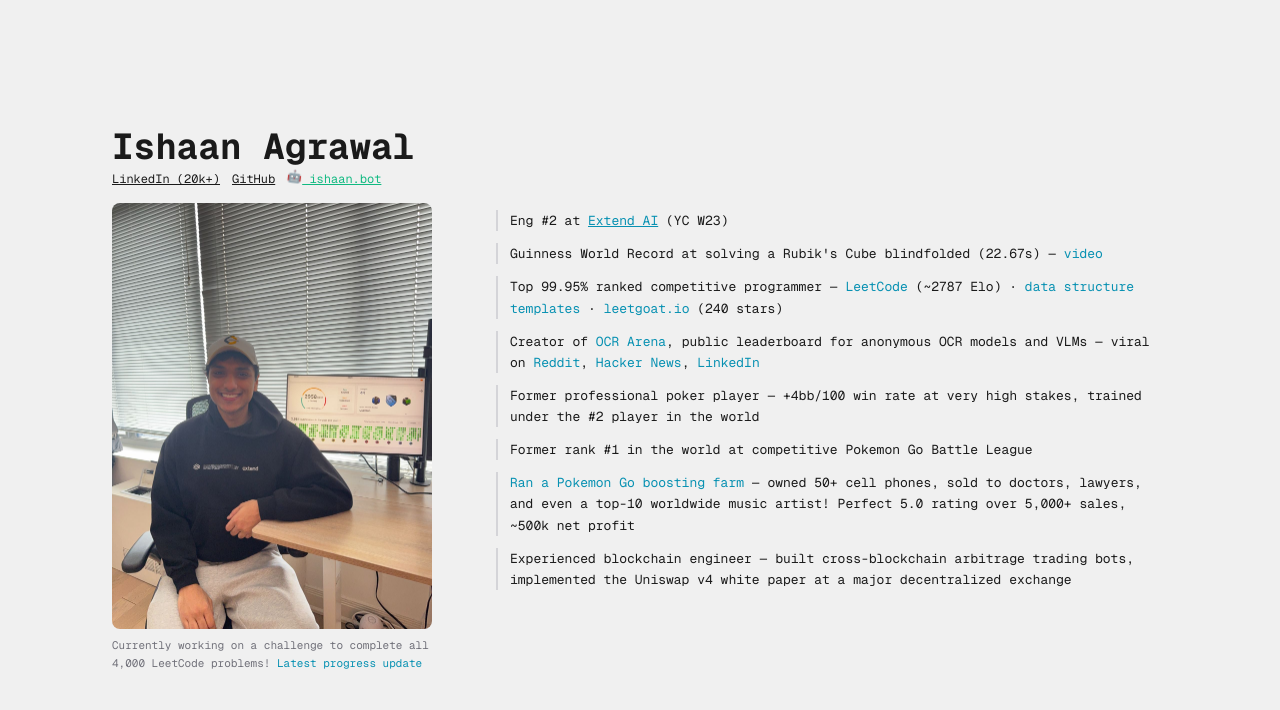
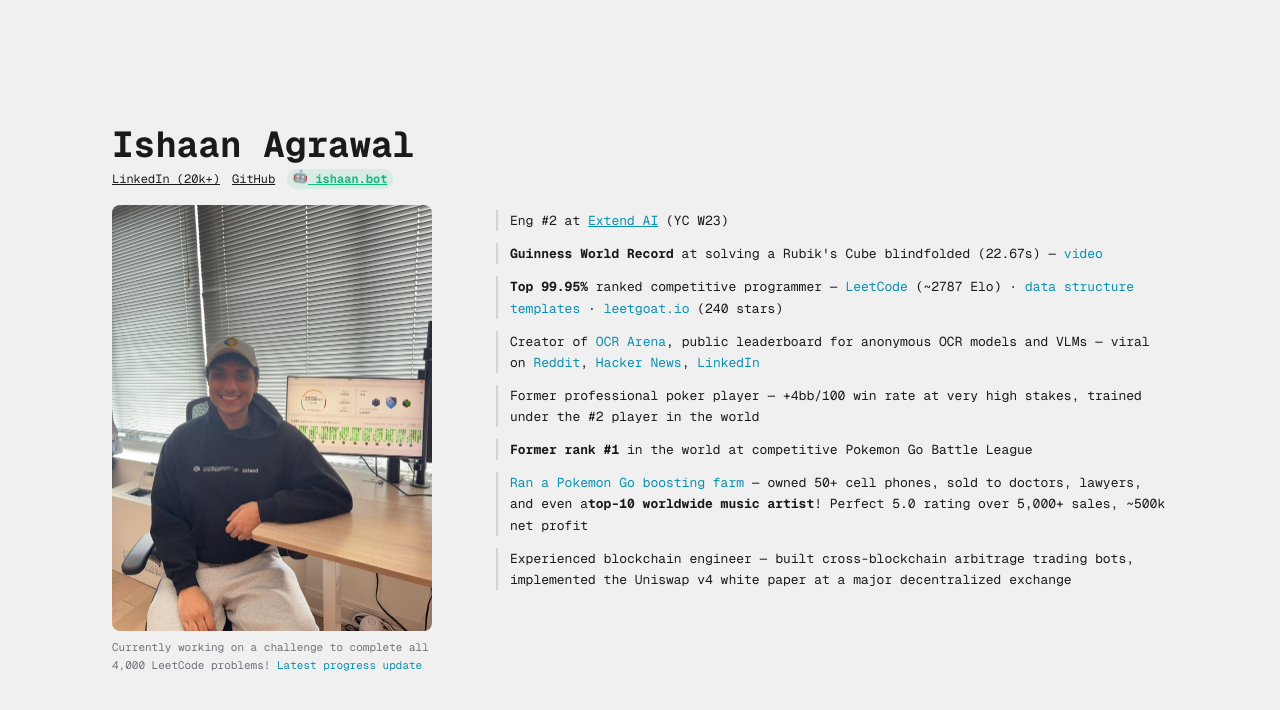
Before and after one commit to ishaanbuildsthings/ishaan.md, a Next.js app in the folder personal/: page / in a window 1280 px wide. Shown: the top 710 px of the page. Built offline with nearby package versions, Linux system fonts and the light colour scheme.

Commit message:
Bold key phrases, make ishaan.bot more prominent with pill style
Co-Authored-By: Claude Opus 4.6 <noreply@anthropic.com>

```diff
--- a/personal/src/components/Hero.tsx
+++ b/personal/src/components/Hero.tsx
@@ -27,9 +27,9 @@ export default function Hero() {
           href="https://ishaan.bot"
           target="_blank"
           rel="noopener noreferrer"
-          className="text-xs text-green underline hover:text-green-dim"
+          className="text-xs text-green font-medium underline hover:text-green-dim bg-green/10 px-1.5 py-0.5 rounded-full"
         >
-          <span className="dancing-robot">🤖</span> ishaan.bot
+          <span className="dancing-robot">🤖</span> <strong>ishaan.bot</strong>
         </a>
       </div>
 
--- a/personal/src/components/Sidebar.tsx
+++ b/personal/src/components/Sidebar.tsx
@@ -18,7 +18,7 @@ export default function Sidebar() {
 
       <div className="border-l-2 border-border pl-3">
         <p className="text-[13px] text-foreground leading-relaxed">
-          Guinness World Record at solving a Rubik&apos;s Cube blindfolded
+          <strong>Guinness World Record</strong> at solving a Rubik&apos;s Cube blindfolded
           (22.67s) —{" "}
           <a
             href="https://www.youtube.com/watch?v=N8MNEngonTs"
@@ -33,7 +33,7 @@ export default function Sidebar() {
 
       <div className="border-l-2 border-border pl-3">
         <p className="text-[13px] text-foreground leading-relaxed">
-          Top 99.95% ranked competitive programmer —{" "}
+          <strong>Top 99.95%</strong> ranked competitive programmer —{" "}
           <a
             href="https://leetcode.com/u/leetgoat_dot_io/"
             target="_blank"
@@ -114,7 +114,7 @@ export default function Sidebar() {
 
       <div className="border-l-2 border-border pl-3">
         <p className="text-[13px] text-foreground leading-relaxed">
-          Former rank #1 in the world at competitive Pokemon Go Battle League
+          <strong>Former rank #1</strong> in the world at competitive Pokemon Go Battle League
         </p>
       </div>
 
@@ -129,7 +129,7 @@ export default function Sidebar() {
             Ran a Pokemon Go boosting farm
           </a>{" "}
           — owned 50+ cell phones, sold to doctors, lawyers, and even a
-          top-10 worldwide music artist! Perfect 5.0 rating over 5,000+
+          <strong>top-10 worldwide music artist</strong>! Perfect 5.0 rating over 5,000+
           sales, ~500k net profit
         </p>
       </div>
```
